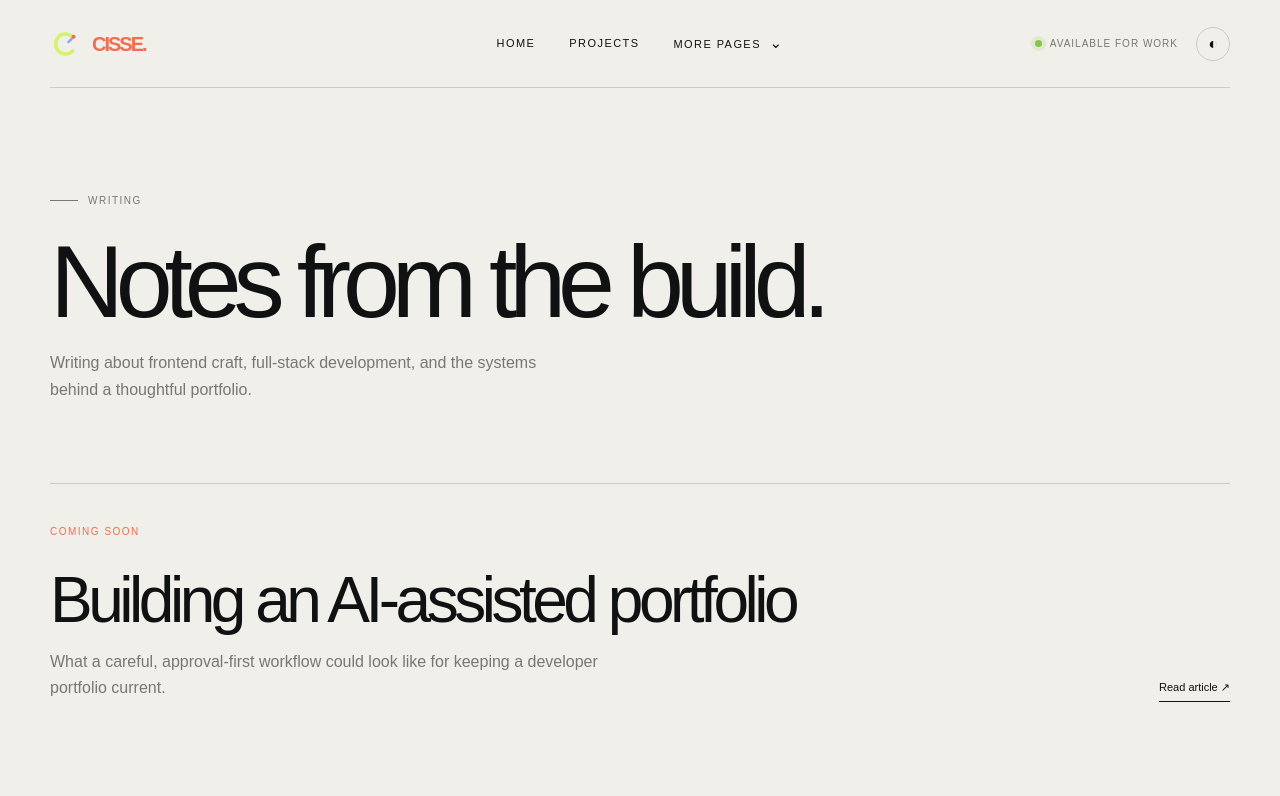
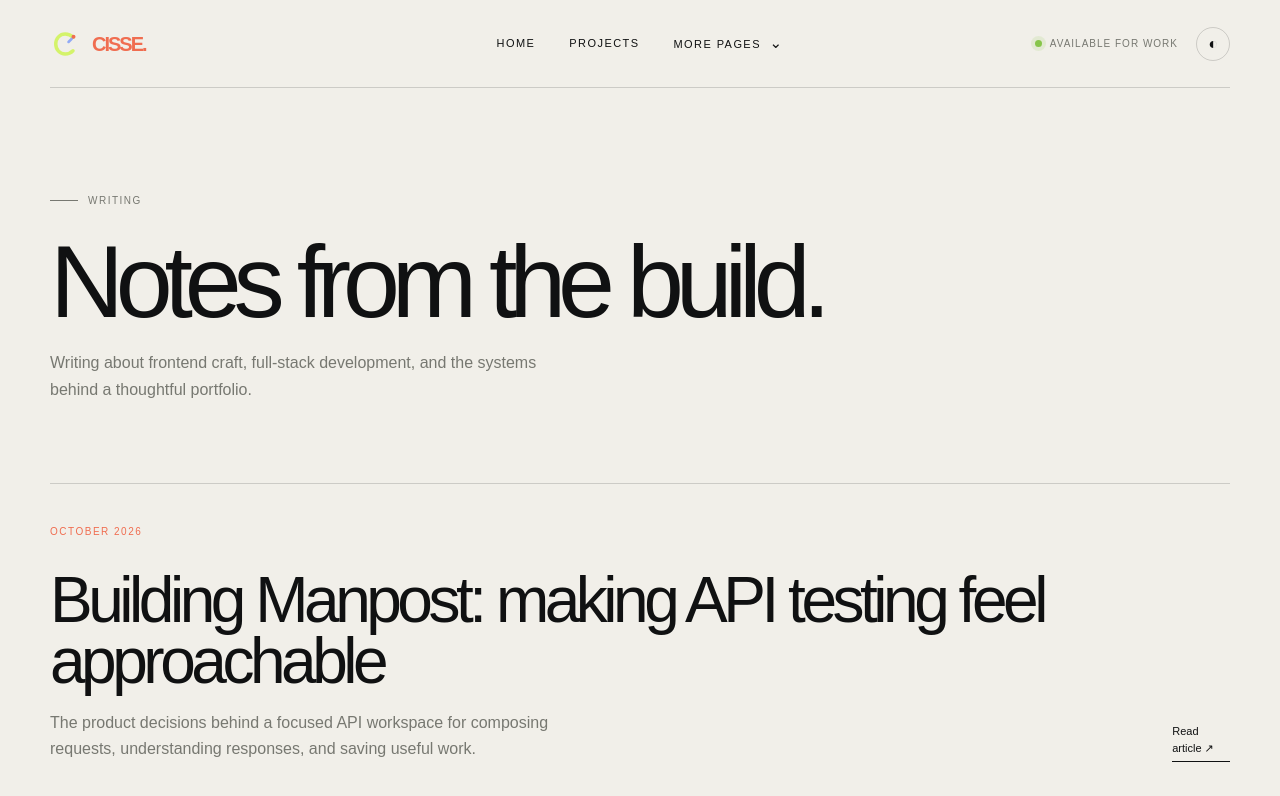
Before and after one commit to cisseally99/cisses-portfolio, a Next.js app: page /writing in a window 1280 px wide. Shown: the top 796 px of the page. Built offline with nearby package versions, Linux system fonts and the light colour scheme.

Commit message:
Add Manpost build article

```diff
--- a/app/writing/[slug]/page.tsx
+++ b/app/writing/[slug]/page.tsx
@@ -9,5 +9,5 @@ export default async function ArticlePage({ params }: { params: Promise<{ slug:
   const { slug } = await params;
   const article = articles.find((item) => item.slug === slug);
   if (!article) notFound();
-  return <><PageHeader /><article className="article-page shell"><Link className="back-link" href="/writing">← All writing</Link><span className="project-number">{article.date}</span><h1>{article.title}</h1><p className="detail-lead">{article.excerpt}</p><div className="article-body"><h2>The idea</h2><p>This space is ready for a long-form article. As the portfolio grows, articles will live in structured content and can later move through the same draft, review, and publishing workflow as projects.</p><h2>Why it matters</h2><p>Writing creates a durable record of the decisions, trade-offs, and lessons behind the work—not just the finished interface.</p></div></article></>;
+  return <><PageHeader /><article className="article-page shell"><Link className="back-link" href="/writing">← All writing</Link><span className="project-number">{article.date}</span><h1>{article.title}</h1><p className="detail-lead">{article.excerpt}</p><div className="article-body">{article.sections.map((section) => <section key={section.heading}><h2>{section.heading}</h2><p>{section.body}</p></section>)}</div></article></>;
 }
--- a/data/portfolio.ts
+++ b/data/portfolio.ts
@@ -49,11 +49,29 @@ export const projects = [
 
 export const articles = [
   {
-    slug: "building-an-ai-assisted-portfolio",
-    title: "Building an AI-assisted portfolio",
-    excerpt: "What a careful, approval-first workflow could look like for keeping a developer portfolio current.",
-    date: "Coming soon",
-    tags: ["AI", "Architecture", "Portfolio"],
+    slug: "building-manpost",
+    title: "Building Manpost: making API testing feel approachable",
+    excerpt: "The product decisions behind a focused API workspace for composing requests, understanding responses, and saving useful work.",
+    date: "October 2026",
+    tags: ["Product design", "Next.js", "API tooling"],
+    sections: [
+      {
+        heading: "The idea",
+        body: "Manpost started with a simple observation: API testing can feel unnecessarily intimidating when request configuration, server responses, and debugging tools are scattered across different places. The goal was to create a calmer workspace where a developer or learner could compose a request, send it, and understand the result without fighting the interface.",
+      },
+      {
+        heading: "Designing the workflow",
+        body: "The experience is organized around the request itself. Method, URL, query parameters, headers, and JSON body controls sit close to the response inspector, so the cause and effect of each request stays visible. Supporting saved requests, collections, and history turns one-off testing into a reusable workflow.",
+      },
+      {
+        heading: "Engineering with guardrails",
+        body: "Manpost uses a full-stack architecture with Next.js, TypeScript, PostgreSQL, Prisma, and Tailwind CSS. Outbound requests are handled through a controlled server-side flow with public-network checks and rate limits, helping keep the tool useful while reducing the risk of unsafe or abusive requests.",
+      },
+      {
+        heading: "What I learned",
+        body: "The strongest tools do not expose every capability at once. They guide people through the important path, make feedback immediate, and add power through progressive detail. That principle shaped Manpost: keep the first request simple, then make the deeper information available when it becomes useful.",
+      },
+    ],
   },
 ];
 
```
